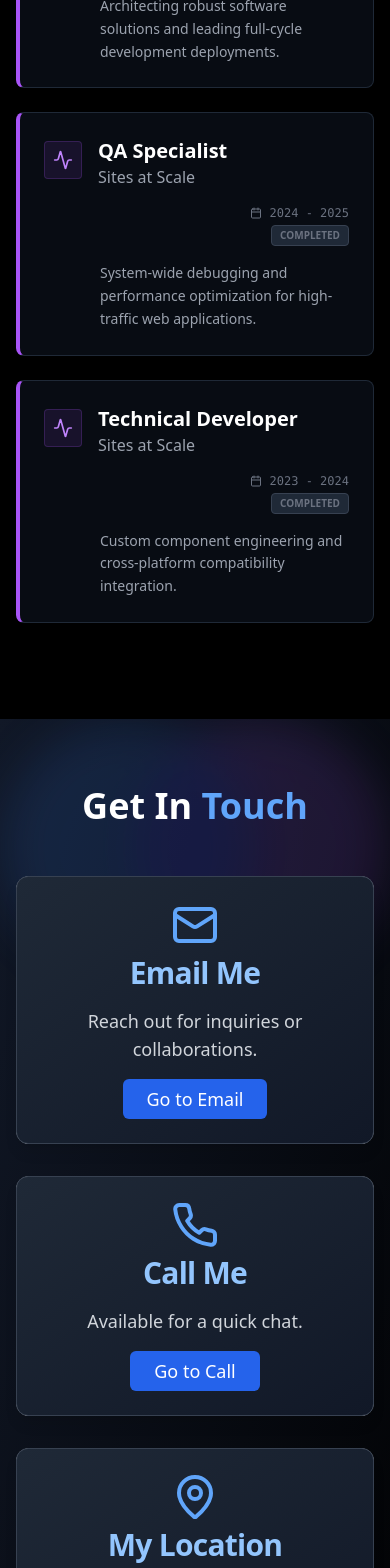
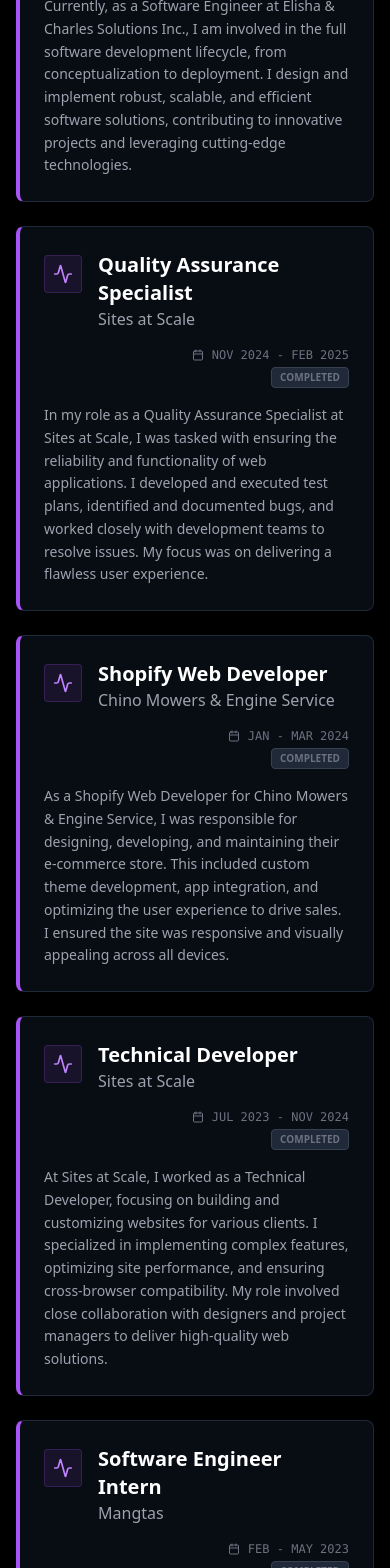
Before and after one commit to Dyno-dev07/My-Portfolio, a React (Vite) app: page / in a window 390 px wide. Shown: the part 5040-6608 px from the top of the page. Built offline with nearby package versions, Linux system fonts and the light colour scheme.

Commit message:
[dyad] Restoring all 5 experience logs with full descriptions - wrote 1 file(s)

```diff
--- a/src/components/sections/ExperienceSection.tsx
+++ b/src/components/sections/ExperienceSection.tsx
@@ -9,23 +9,37 @@ const experiences = [
   {
     title: "Software Engineer",
     company: "Elisha & Charles Solutions Inc.",
-    date: "2025 - PRESENT",
+    date: "APR 2025 - PRESENT",
     status: "ACTIVE",
-    desc: "Architecting robust software solutions and leading full-cycle development deployments."
+    desc: "Currently, as a Software Engineer at Elisha & Charles Solutions Inc., I am involved in the full software development lifecycle, from conceptualization to deployment. I design and implement robust, scalable, and efficient software solutions, contributing to innovative projects and leveraging cutting-edge technologies."
   },
   {
-    title: "QA Specialist",
+    title: "Quality Assurance Specialist",
     company: "Sites at Scale",
-    date: "2024 - 2025",
+    date: "NOV 2024 - FEB 2025",
     status: "COMPLETED",
-    desc: "System-wide debugging and performance optimization for high-traffic web applications."
+    desc: "In my role as a Quality Assurance Specialist at Sites at Scale, I was tasked with ensuring the reliability and functionality of web applications. I developed and executed test plans, identified and documented bugs, and worked closely with development teams to resolve issues. My focus was on delivering a flawless user experience."
+  },
+  {
+    title: "Shopify Web Developer",
+    company: "Chino Mowers & Engine Service",
+    date: "JAN - MAR 2024",
+    status: "COMPLETED",
+    desc: "As a Shopify Web Developer for Chino Mowers & Engine Service, I was responsible for designing, developing, and maintaining their e-commerce store. This included custom theme development, app integration, and optimizing the user experience to drive sales. I ensured the site was responsive and visually appealing across all devices."
   },
   {
     title: "Technical Developer",
     company: "Sites at Scale",
-    date: "2023 - 2024",
+    date: "JUL 2023 - NOV 2024",
     status: "COMPLETED",
-    desc: "Custom component engineering and cross-platform compatibility integration."
+    desc: "At Sites at Scale, I worked as a Technical Developer, focusing on building and customizing websites for various clients. I specialized in implementing complex features, optimizing site performance, and ensuring cross-browser compatibility. My role involved close collaboration with designers and project managers to deliver high-quality web solutions."
+  },
+  {
+    title: "Software Engineer Intern",
+    company: "Mangtas",
+    date: "FEB - MAY 2023",
+    status: "COMPLETED",
+    desc: "As a Software Engineer Intern at Mangtas, I contributed to the development and maintenance of web applications. My responsibilities included writing clean, efficient code, participating in code reviews, and assisting in debugging and testing phases. I gained hands-on experience with modern web technologies and agile development methodologies."
   }
 ];
 
@@ -66,7 +80,7 @@ const ExperienceSection = () => {
                     </span>
                   </div>
                 </div>
-                <p className="mt-4 text-gray-400 text-sm leading-relaxed pl-14">
+                <p className="mt-4 text-gray-400 text-sm leading-relaxed pl-0 md:pl-14">
                   {exp.desc}
                 </p>
               </Card>
```
